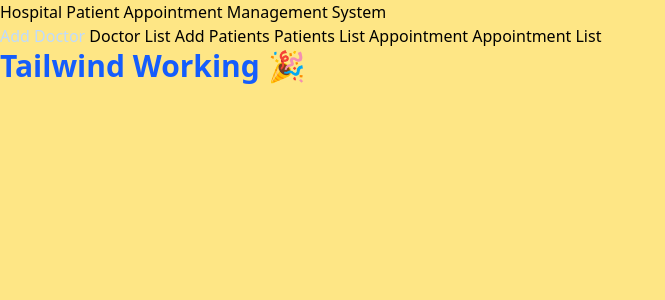
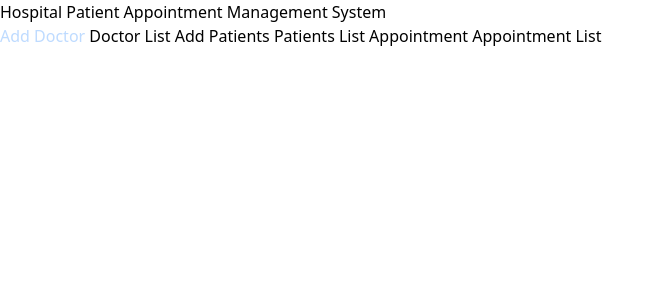
Before and after one commit to ashag909/Hospital-Management-System, a Django app: page /doctoradd/ in a window 1280 px wide. Shown: the top 300 px of the page, without its empty margins (0-665 px from the left). Run offline with Django 5.2, Linux system fonts and the light colour scheme; style sheets or scripts are compiled from the project's sources; some libraries are stand-ins or nearby versions.

Commit message:
edit base

```diff
--- a/templates/adddoctor.html
+++ b/templates/adddoctor.html
@@ -3,9 +3,13 @@
 <div class="flex justify-center mt-10">
 <form method="post" class="w-96 bg-white p-6 rounded-lg shadow">
 {%csrf_token%}
-{{form.as_p}}
+<table border="1">
+    {{form.as_table}}
+    <tr>
+        <td><input type="submit" value="save"></td>
+    </tr>
 
-<input type="submit" value="Save" class="w-full bg-blue-600 text-white py-2 rounded hover:bg-blue-700 mt-4">
+</table>
 </form>
 </div>
 {{mesg}}
--- a/templates/base.html
+++ b/templates/base.html
@@ -8,7 +8,7 @@
     <title>Hospital Patient Appointment Management System</title>
 
 </head>
-<body class="bg-amber-200">
+<body class="">
     <div class="logo">
         <div>
             <h1>Hospital Patient Appointment Management System</h1>
@@ -25,8 +25,6 @@
 
         </div>
     </div>
-    <h1 class="text-3xl font-bold text-blue-600">
-    Tailwind Working 🎉
-  </h1>
+
 </body>
 </html>
```
